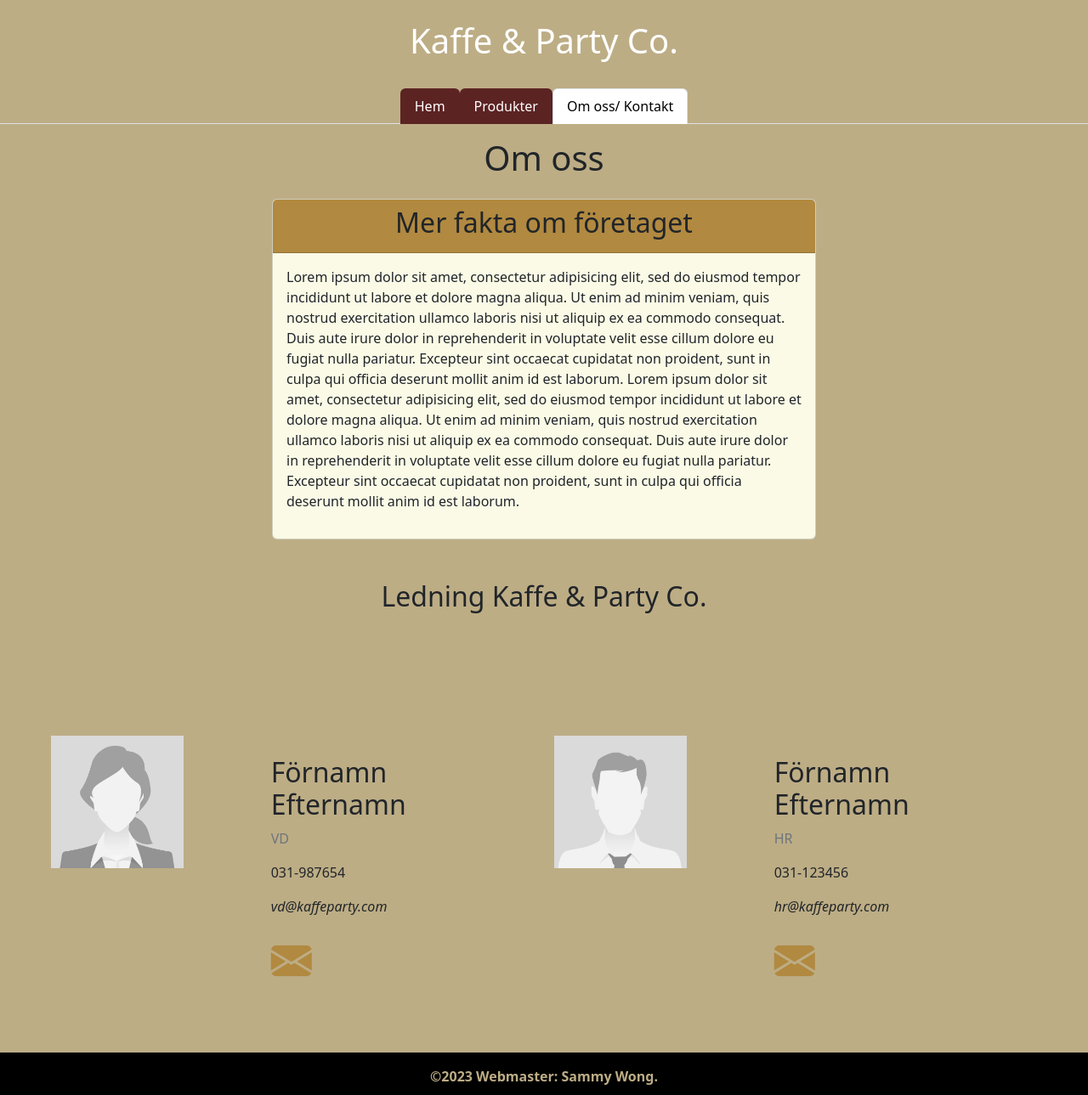
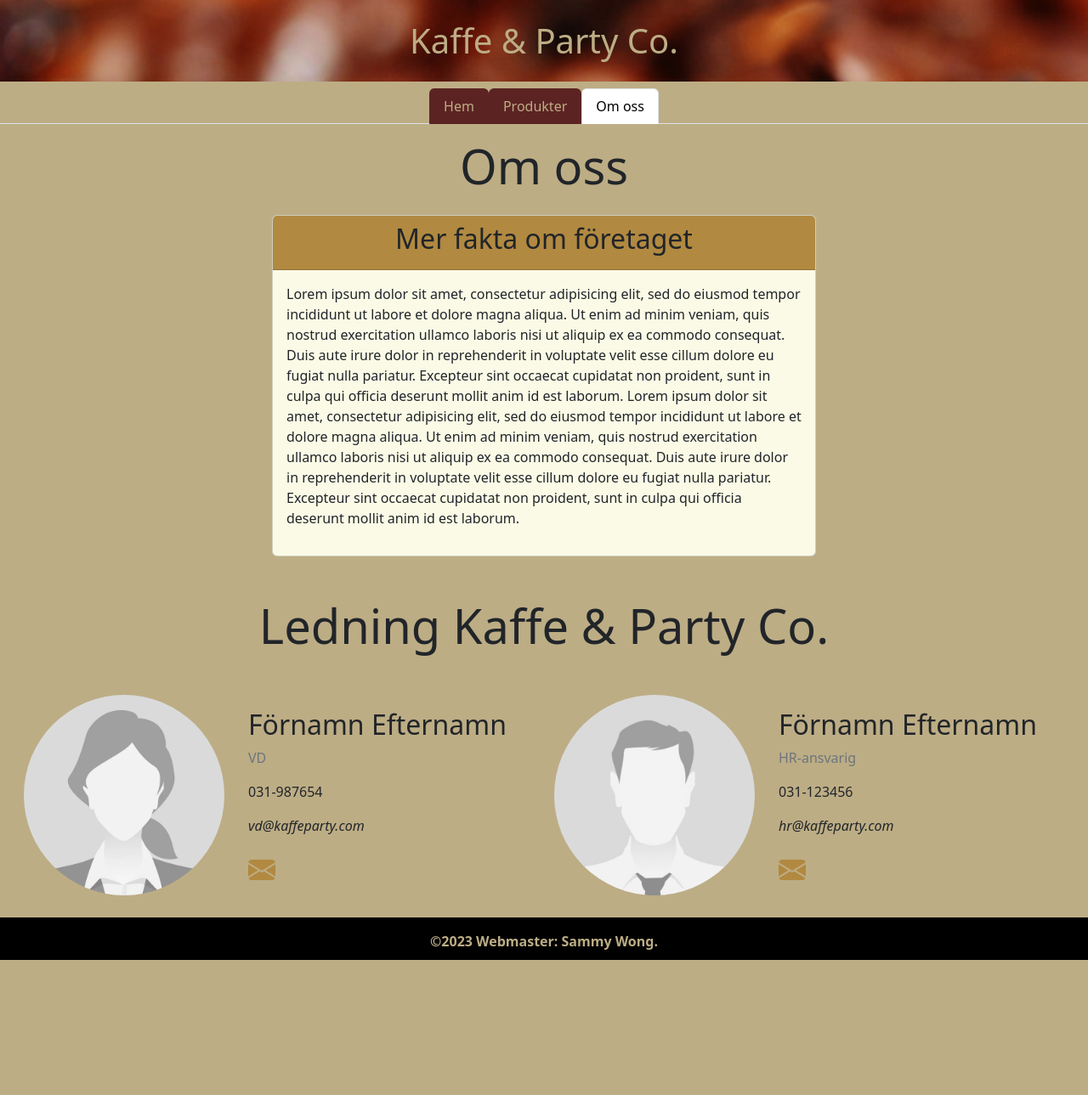
Before and after one commit to samwon66/Kaffeparty, a plain HTML site: page omOss.html in a window 1280 px wide. Shown: the whole page at 85% size. After the commit the page ends 1130 px from the top, so only its background shows below. Drawn offline with nearby package versions, Linux system fonts and the light colour scheme.

Commit message:
Finetune the pages

```diff
--- a/css/custom.css
+++ b/css/custom.css
@@ -3,8 +3,10 @@ body {
 }
 
 header {
-    background-image: url(/img/coffee-beans-1291656_1920.jpg);
-    color: white;
+    background-image: url(/img/coffee-beans-1291656_768.jpg);
+    background-repeat: no-repeat;
+    background-size: cover;
+    color: #bdad85;
 
 }
 
@@ -23,5 +25,5 @@ footer {
 
 .nav-link {
     background-color: #5c2323;
-    color:white;
+    color:#bdad85;
 }
--- a/omOss.html
+++ b/omOss.html
@@ -25,11 +25,11 @@
             <a class="nav-link" href="produkter.html">Produkter</a>
         </li>
         <li class="nav-item">
-            <a  class="nav-link  active" href="omOss.html">Om oss/ Kontakt</a>
+            <a  class="nav-link  active" href="omOss.html">Om oss</a>
         </li>
     </ul>
 
-    <h1 class="text-center p-3">Om oss</h1>
+    <h1 class="text-center display-4 p-3">Om oss</h1>
 
     <div class="col-md-6 m-auto">
         <div class="card">
@@ -49,39 +49,37 @@
         </div>
     </div>
 
-      <div class="col-md-12 my-5">
-          <h2 class="text-center pb-5">Ledning Kaffe & Party Co.</h2>
+      <div class="col-md-12 mt-5">
+          <h2 class="text-center display-4 pb-4">Ledning Kaffe & Party Co.</h2>
       </div>
 
-            <div class="row m-auto p-5">
+            <div class="row m-auto p-3">
                 <div class="col-md-6">
                     <div class="row">
                         <div class="col-md-5">
-                            <img src="img/avatar_vd.jpg" alt="VD" class="img-fluid" style="width:70%">
+                            <img class=" rounded-circle img-fluid" src="img/avatar_vd.jpg" alt="VD">
                         </div>
-                        <div class="col-md-7 p-4">
+                        <div class="col-md-7 p-3">
                             <h2 >Förnamn Efternamn</h2>
                             <p class="text-secondary">VD</p>
                             <p>031-987654</p>
                             <p class="fst-italic">vd@kaffeparty.com</p>
-                            <a href="" title="Skicka e-post"> <i class="bi bi-envelope-fill" style="font-size: 3rem; color:#b18940;"></i></a>
+                            <a href="" title="Skicka e-post"> <i class="bi bi-envelope-fill" style="font-size: 2rem; color:#b18940;"></i></a>
                         </div>
                     </div>
                 </div>
 
-
-
                 <div class="col-md-6">
                   <div class="row">
                       <div class="col-md-5">
-                          <img src="img/avatar_hr.jpg" alt="HR-ansvarig" class="img-fluid" style="width:70%">
+                          <img src="img/avatar_hr.jpg" alt="HR-ansvarig" class="rounded-circle img-fluid">
                       </div>
-                      <div class="col-md-7 p-4">
+                      <div class="col-md-7 p-3">
                           <h2 >Förnamn Efternamn</h2>
-                          <p class="text-secondary ">HR</p>
+                          <p class="text-secondary ">HR-ansvarig</p>
                           <p>031-123456</p>
                           <p class="fst-italic">hr@kaffeparty.com</p>
-                          <a href="" title="Skicka e-post"> <i class="bi bi-envelope-fill" style="font-size: 3rem; color:#b18940;"></i></a>
+                          <a href="" title="Skicka e-post"> <i class="bi bi-envelope-fill" style="font-size: 2rem; color:#b18940;"></i></a>
                       </div>
                   </div>
               </div>
```
Also changed, not shown: index.html (+5 -5 lines), produkter.html (+23 -19 lines).
